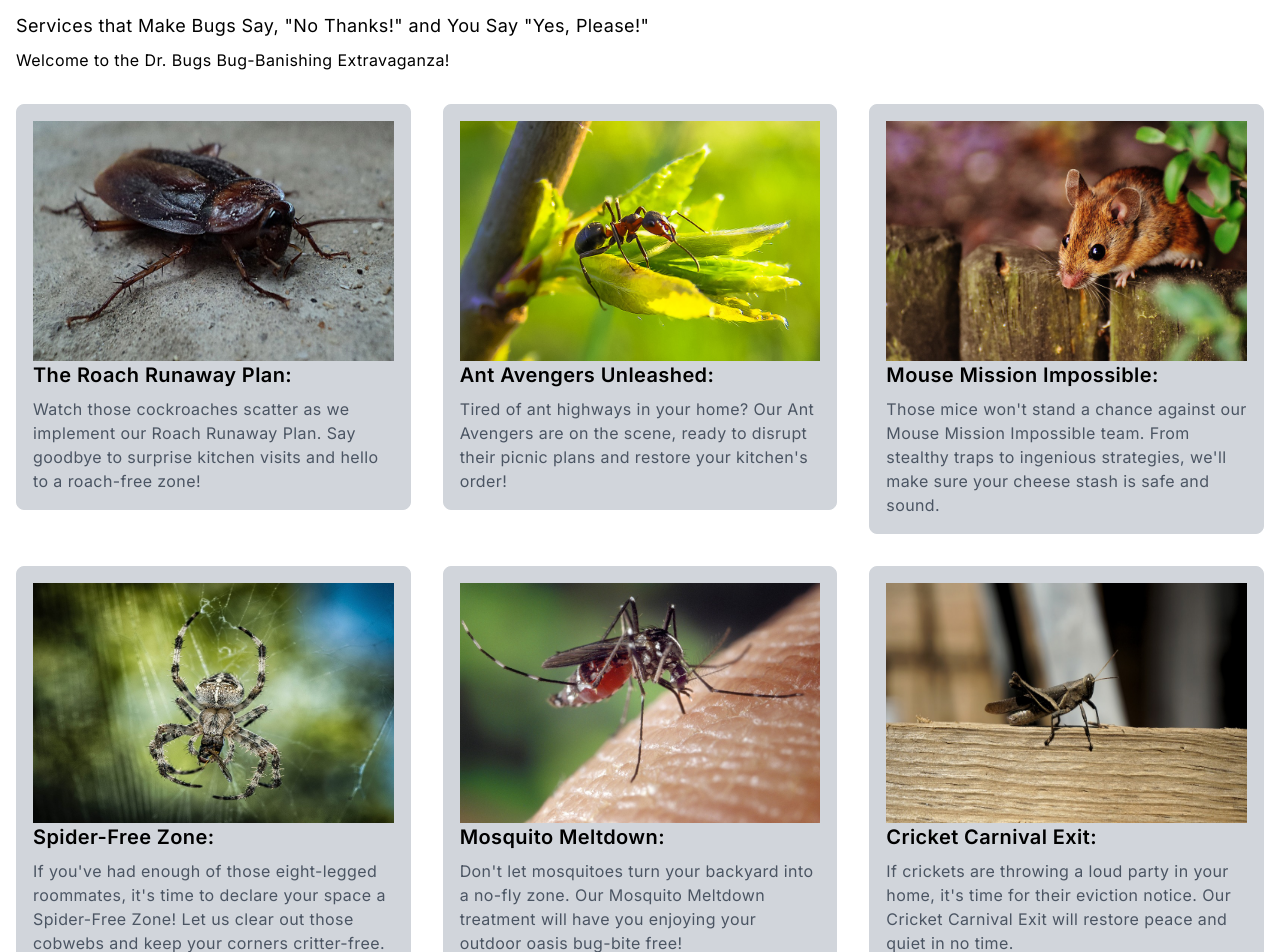
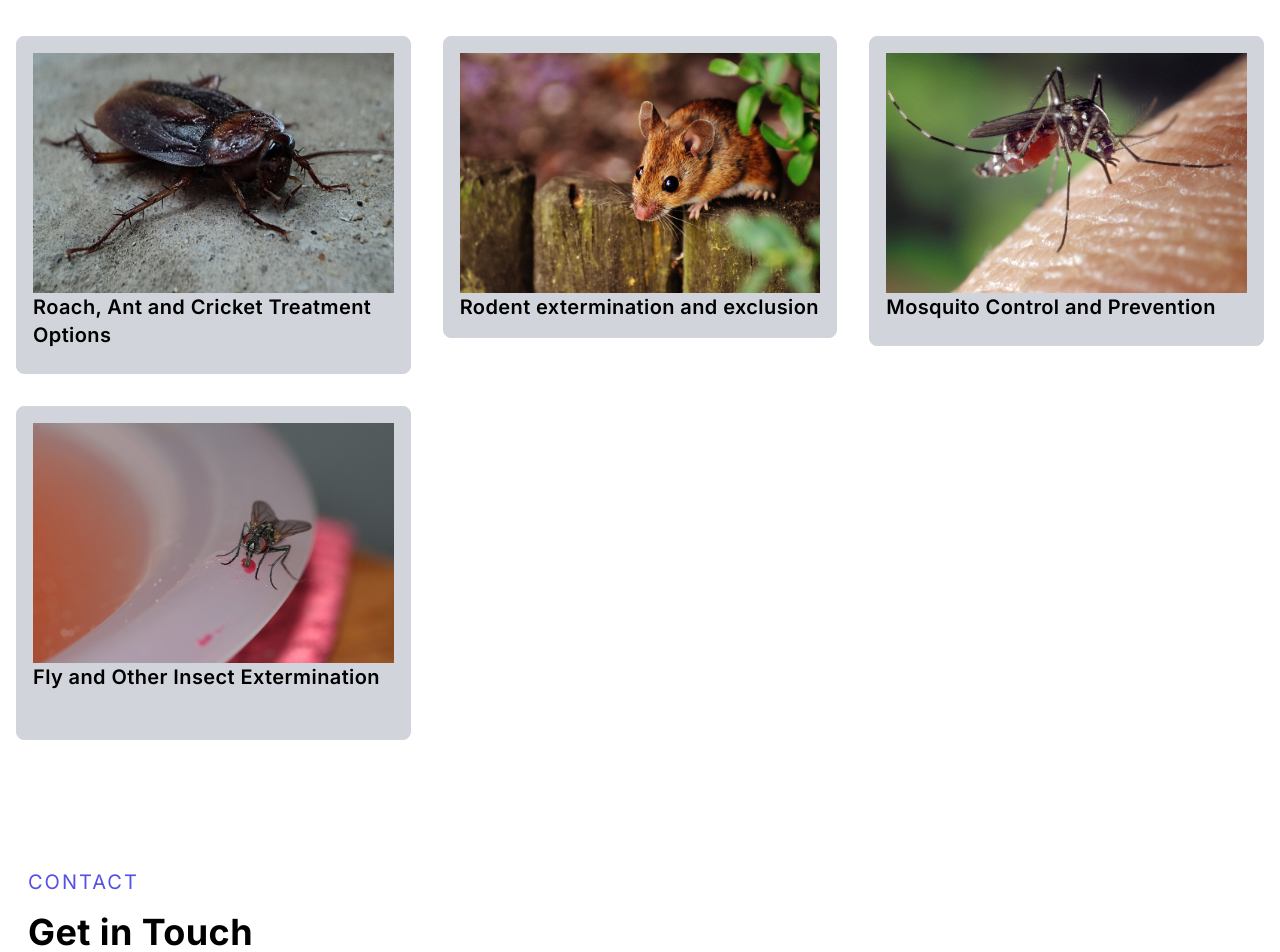
Before and after one commit to adamwagh512/DrBugs, a Next.js app: page / in a window 1280 px wide. Shown: the part 1760-2712 px from the top of the page. Built offline with nearby package versions, Linux system fonts and the light colour scheme.

Commit message:
updated per JK request

```diff
--- a/components/Main.jsx
+++ b/components/Main.jsx
@@ -9,7 +9,7 @@ const Main = () => {
       <div className="pt-[9vh]"></div>
       <div
         id="home"
-        className=" w-[100vw] h-[70vh] flex justify-center relative"
+        className="h-[70vh] flex justify-center relative lg:mx-[10vw]"
       >
         <Image src={hero} alt="/" fill={true} />
       </div>
--- a/components/Services.jsx
+++ b/components/Services.jsx
@@ -13,13 +13,12 @@ import Image from "next/image";
 
 const Services = () => {
   return (
-    <div className="pt-6" id="services" >
+    <div className="pt-6" id="services">
       <div className="pt-12">
-
         <div className="p-4">
-        <h2>Services</h2>
-        <p className="text-lg py-2">Services that Make Bugs Say, "No Thanks!" and You Say "Yes, Please!" </p>
-<p>Welcome to the Dr. Bugs Bug-Banishing Extravaganza!</p>
+          <h2>Services Provided</h2>
+          {/* <p className="text-lg py-2">Services that Make Bugs Say, "No Thanks!" and You Say "Yes, Please!" </p>
+<p>Welcome to the Dr. Bugs Bug-Banishing Extravaganza!</p> */}
         </div>
         <div className="flex flex-wrap">
           <div className="w-full md:w-1/3 p-4">
@@ -28,18 +27,18 @@ const Services = () => {
               <Image src={cockroach} className="h-[30vh]" />
 
               <h2 className="text-xl font-semibold mb-2">
-            The Roach Runaway Plan:
+              Roach, Ant and Cricket Treatment Options
               </h2>
-          <p className="text-gray-600">
+              {/* <p className="text-gray-600">
                 {" "}
-            Watch those cockroaches scatter as we implement our Roach Runaway
-            Plan. Say goodbye to surprise kitchen visits and hello to a
-            roach-free zone!{" "}
-          </p>
+                Watch those cockroaches scatter as we implement our Roach
+                Runaway Plan. Say goodbye to surprise kitchen visits and hello
+                to a roach-free zone!{" "}
+              </p> */}
             </div>
           </div>
 
-      <div className="w-full md:w-1/3 p-4">
+          {/* <div className="w-full md:w-1/3 p-4">
             <div className="border border-gray-300 rounded-lg p-4 bg-gray-300">
               <Image src={ant} className="h-[30vh]" />
 
@@ -54,105 +53,95 @@ const Services = () => {
                 kitchen's order!{" "}
               </p>
             </div>
+          </div> */}
+
+          <div className="w-full md:w-1/3 p-4">
+            <div className="border border-gray-300 rounded-lg p-4 bg-gray-300 xl:">
+              {/* Use the next/image component */}
+              <Image className="h-[30vh]" src={mouse} />
+              <h2 className="text-xl font-semibold ">
+                Rodent extermination and exclusion
+              </h2>
+              {/* <p className="text-gray-600">
+                Those mice won't stand a chance against our Mouse Mission
+                Impossible team. From stealthy traps to ingenious strategies,
+                we'll make sure your cheese stash is safe and sound.{" "}
+              </p> */}
             </div>
+          </div>
+
+
 
           <div className="w-full md:w-1/3 p-4">
             <div className="border border-gray-300 rounded-lg p-4 bg-gray-300">
               {/* Use the next/image component */}
-          <Image className="h-[30vh]" src={mouse} />
+              <Image className="h-[30vh]" src={mosquito} />
+              <h2 className="text-xl font-semibold mb-2">Mosquito Control and Prevention</h2>
+              {/* <p className="text-gray-600">
+                Don't let mosquitoes turn your backyard into a no-fly zone. Our
+                Mosquito Meltdown treatment will have you enjoying your outdoor
+                oasis bug-bite free!{" "}
+              </p> */}
+            </div>
+          </div>
+
+          {/* <div className="w-full md:w-1/3 p-4">
+            <div className="border border-gray-300 rounded-lg p-4 bg-gray-300"> */}
+              {/* Use the next/image component */}
+              {/* <Image className="h-[30vh]" src={cricket} />
               <h2 className="text-xl font-semibold mb-2">
-            Mouse Mission Impossible:
+                Cricket Carnival Exit:
               </h2>
               <p className="text-gray-600">
-            Those mice won't stand a chance against our Mouse Mission Impossible
-            team. From stealthy traps to ingenious strategies, we'll make sure
-            your cheese stash is safe and sound.{" "}
+                If crickets are throwing a loud party in your home, it's time
+                for their eviction notice. Our Cricket Carnival Exit will
+                restore peace and quiet in no time.{" "}
+              </p>
+            </div>
+          </div> */}
+
+          <div className="w-full md:w-1/3 p-4">
+            <div className="border border-gray-300 rounded-lg p-4 bg-gray-300 pb-10">
+              {/* Use the next/image component */}
+              <Image className="h-[30vh]" src={fly} />
+              <h2 className="text-xl font-semibold mb-2">Fly and Other Insect Extermination</h2>
+              {/* <p className="text-gray-600">
+                Flies bugging you during meals? Our Fly Away Home program will
+                ensure your dining experience is fly-free and enjoyable.{" "}
+              </p> */}
+            </div>
+          </div>
+
+          {/* <div className="w-full md:w-1/3 p-4">
+            <div className="border border-gray-300 rounded-lg p-4 bg-gray-300 pb-10">
+              <Image className="h-[30vh]" src={rat} />
+              <h2 className="text-xl font-semibold mb-2">
+                Rat Race Eliminator:{" "}
+              </h2>
+              <p className="text-gray-600">
+                Say farewell to the rat race in your attic or basement. Our Rat
+                Race Eliminator will restore your space to a rodent-free zone.{" "}
               </p>
             </div>
           </div>
 
           <div className="w-full md:w-1/3 p-4">
             <div className="border border-gray-300 rounded-lg p-4 bg-gray-300">
-          {/* Use the next/image component */}
-          <Image className="h-[30vh]" src={spider} />
-          <h2 className="text-xl font-semibold mb-2">Spider-Free Zone: </h2>
-          <p className="text-gray-600">
-            If you've had enough of those eight-legged roommates, it's time to
-            declare your space a Spider-Free Zone! Let us clear out those
-            cobwebs and keep your corners critter-free.{" "}
-          </p>
-        </div>
-      </div>
-
-      <div className="w-full md:w-1/3 p-4">
-        <div className="border border-gray-300 rounded-lg p-4 bg-gray-300">
-          {/* Use the next/image component */}
-          <Image className="h-[30vh]" src={mosquito} />
-          <h2 className="text-xl font-semibold mb-2">Mosquito Meltdown:</h2>
-          <p className="text-gray-600">
-            Don't let mosquitoes turn your backyard into a no-fly zone. Our
-            Mosquito Meltdown treatment will have you enjoying your outdoor
-            oasis bug-bite free!{" "}
-          </p>
-        </div>
-      </div>
-
-      <div className="w-full md:w-1/3 p-4">
-        <div className="border border-gray-300 rounded-lg p-4 bg-gray-300">
-          {/* Use the next/image component */}
-          <Image className="h-[30vh]" src={cricket} />
-          <h2 className="text-xl font-semibold mb-2">Cricket Carnival Exit:</h2>
-          <p className="text-gray-600">
-            If crickets are throwing a loud party in your home, it's time for
-            their eviction notice. Our Cricket Carnival Exit will restore peace
-            and quiet in no time.{" "}
-          </p>
-        </div>
-      </div>
-
-      <div className="w-full md:w-1/3 p-4">
-        <div className="border border-gray-300 rounded-lg p-4 bg-gray-300 pb-10">
-          {/* Use the next/image component */}
-          <Image className="h-[30vh]" src={fly} />
-          <h2 className="text-xl font-semibold mb-2">Fly Away Home:</h2>
-          <p className="text-gray-600">
-            Flies bugging you during meals? Our Fly Away Home program will
-            ensure your dining experience is fly-free and enjoyable.{" "}
-          </p>
-        </div>
-      </div>
-
-      <div className="w-full md:w-1/3 p-4">
-        <div className="border border-gray-300 rounded-lg p-4 bg-gray-300 pb-10">
-          {/* Use the next/image component */}
-          <Image className="h-[30vh]" src={rat} />
-          <h2 className="text-xl font-semibold mb-2">Rat Race Eliminator: </h2>
-          <p className="text-gray-600">
-            Say farewell to the rat race in your attic or basement. Our Rat Race
-            Eliminator will restore your space to a rodent-free zone.{" "}
-          </p>
-        </div>
-      </div>
-
-      <div className="w-full md:w-1/3 p-4">
-        <div className="border border-gray-300 rounded-lg p-4 bg-gray-300">
-          {/* Use the next/image component */}
               <Image className="h-[30vh]" src={tech} />
               <h2 className="text-xl font-semibold mb-2">
                 Tech-Savvy Pest Control:{" "}
               </h2>
               <p className="text-gray-600">
                 {" "}
-            Introducing the future of pest control! Our Tech-Savvy Pest Control
-            utilizes cutting-edge technology to detect, prevent, and eliminate
-            pests with the power of innovation.{" "}
+                Introducing the future of pest control! Our Tech-Savvy Pest
+                Control utilizes cutting-edge technology to detect, prevent, and
+                eliminate pests with the power of innovation.{" "}
               </p>
+            </div>
+          </div> */}
         </div>
       </div>
     </div>
-    </div>
-    </div>
-
   );
 };
 
```
Also changed, not shown: components/navbar.jsx (+34 -16 lines), public/assets/logo.jpg. Lines whose indentation alone changed are shown as unchanged.
